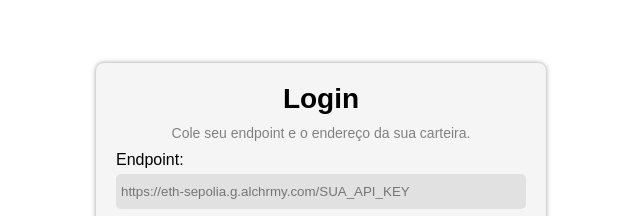
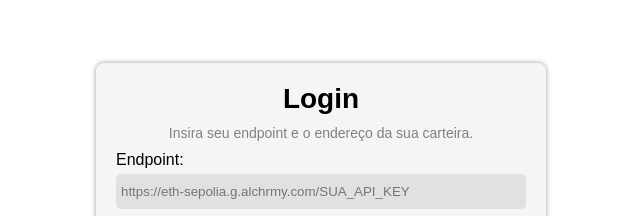
Before and after one commit to flaviare1s/Recruiting-Day, a plain HTML site: page index.html in a window 1280 px wide. Shown: the part 195-411 px from the top of the page, 319-959 px from the left. Drawn offline with Linux system fonts and the light colour scheme.

Commit message:
Second commit

```diff
--- a/index.html
+++ b/index.html
@@ -10,7 +10,7 @@
     <div class="container">
         <header class="header">
             <h1>Login</h1>
-            <p>Cole seu endpoint e o endereço da sua carteira.</p>
+            <p>Insira seu endpoint e o endereço da sua carteira.</p>
         </header>
         <main>
             <form>
```
